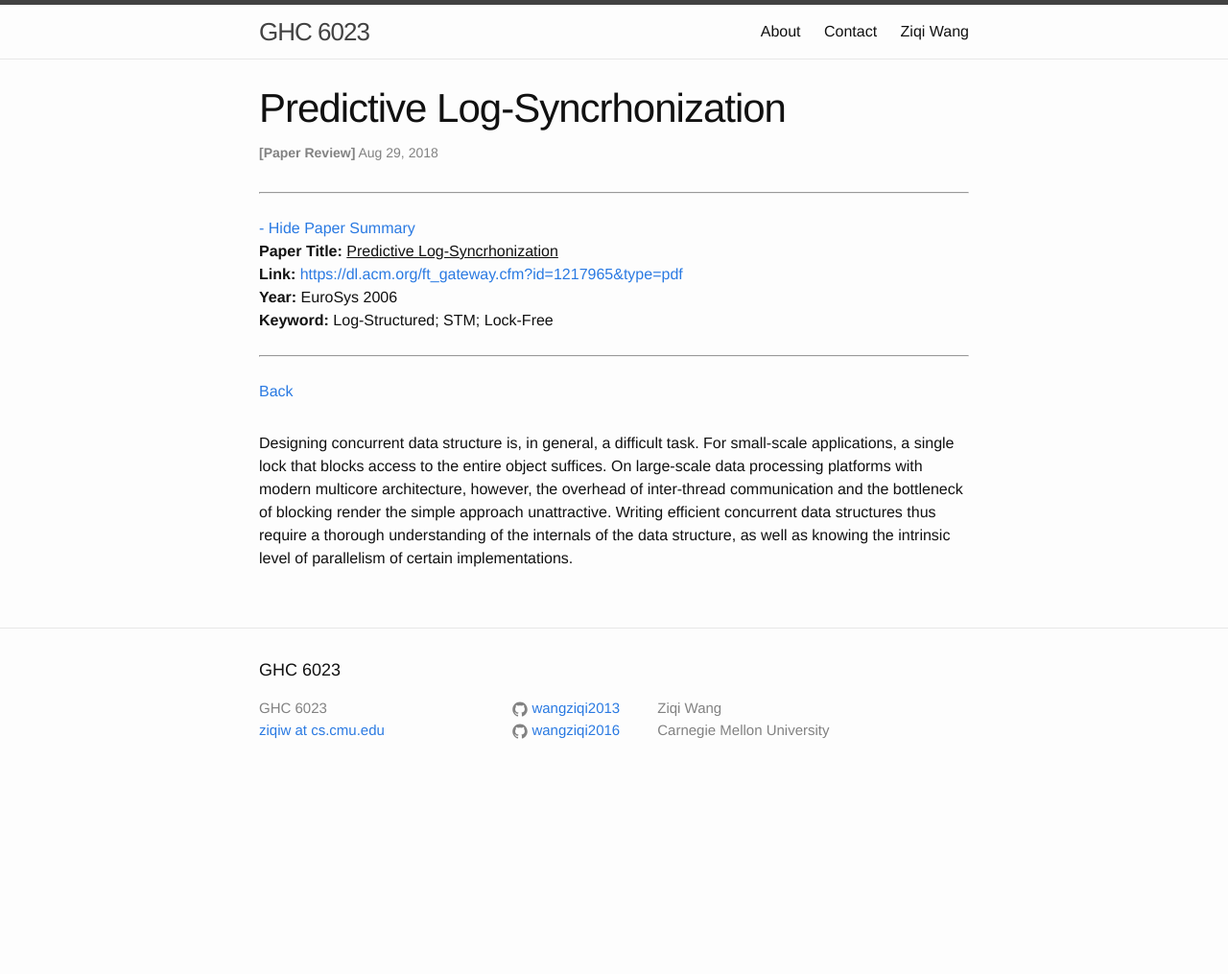
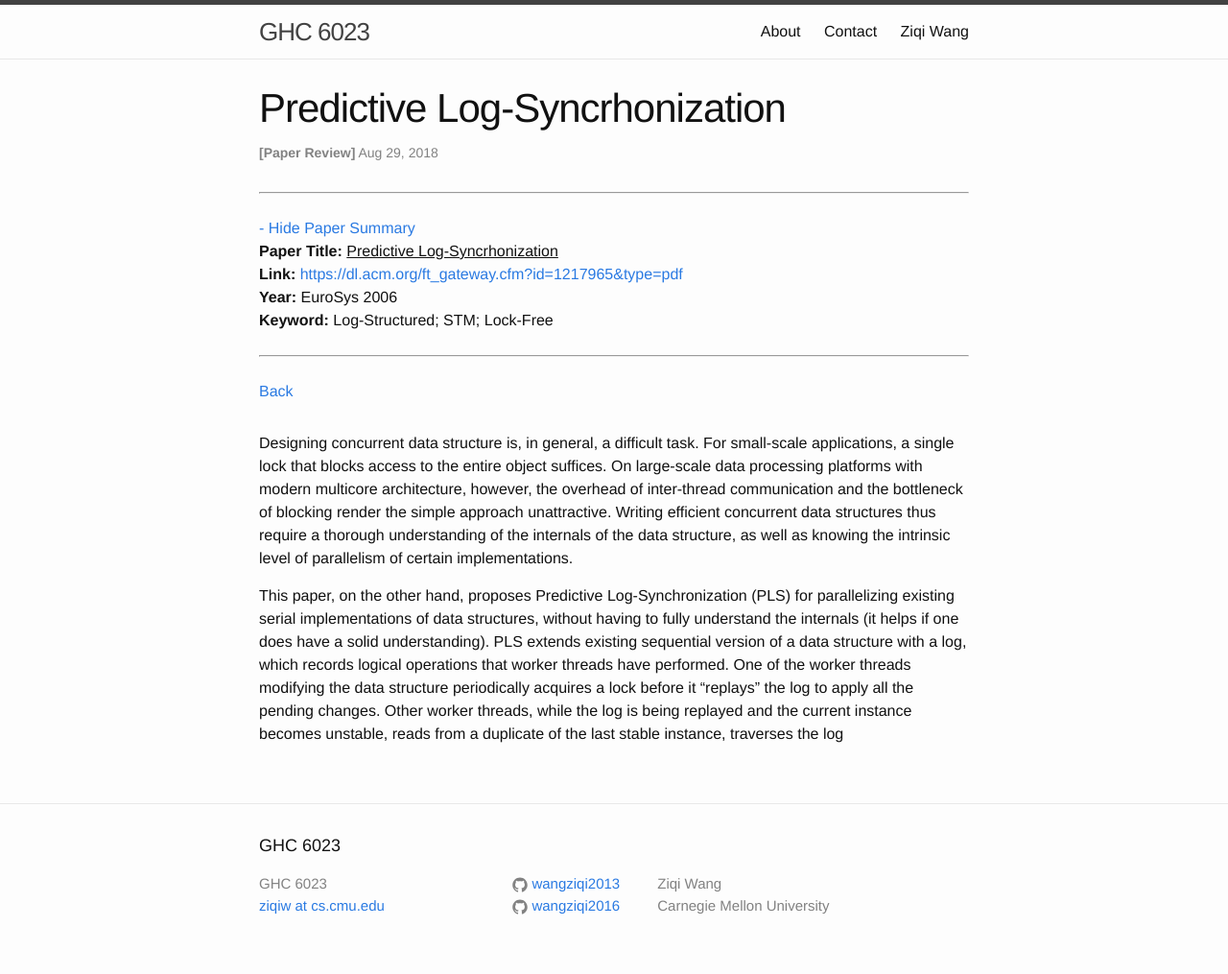
Before and after one commit to wangziqi2013/wangziqi2013.github.io, a Jekyll site: the page built from _posts/2018-08-29-pls.markdown, in a window 1280 px wide. Shown: the whole page at 96% size. Built offline with Jekyll 4.4.1, drawn with Linux system fonts in a browser that asks for light colours; before the commit the page ends 900 px from its top, so only the background shows below that.

Commit message:
Working on overview

```diff
--- a/_posts/2018-08-29-pls.markdown
+++ b/_posts/2018-08-29-pls.markdown
@@ -18,3 +18,10 @@ blocks access to the entire object suffices. On large-scale data processing plat
 however, the overhead of inter-thread communication and the bottleneck of blocking render the simple approach unattractive.
 Writing efficient concurrent data structures thus require a thorough understanding of the internals of the data structure,
 as well as knowing the intrinsic level of parallelism of certain implementations.
+
+This paper, on the other hand, proposes Predictive Log-Synchronization (PLS) for parallelizing existing serial implementations
+of data structures, without having to fully understand the internals (it helps if one does have a solid understanding). PLS
+extends existing sequential version of a data structure with a log, which records logical operations that worker threads have
+performed. One of the worker threads modifying the data structure periodically acquires a lock before it "replays" the log to
+apply all the pending changes. Other worker threads, while the log is being replayed and the current instance becomes unstable,
+reads from a duplicate of the last stable instance, traverses the log
```
